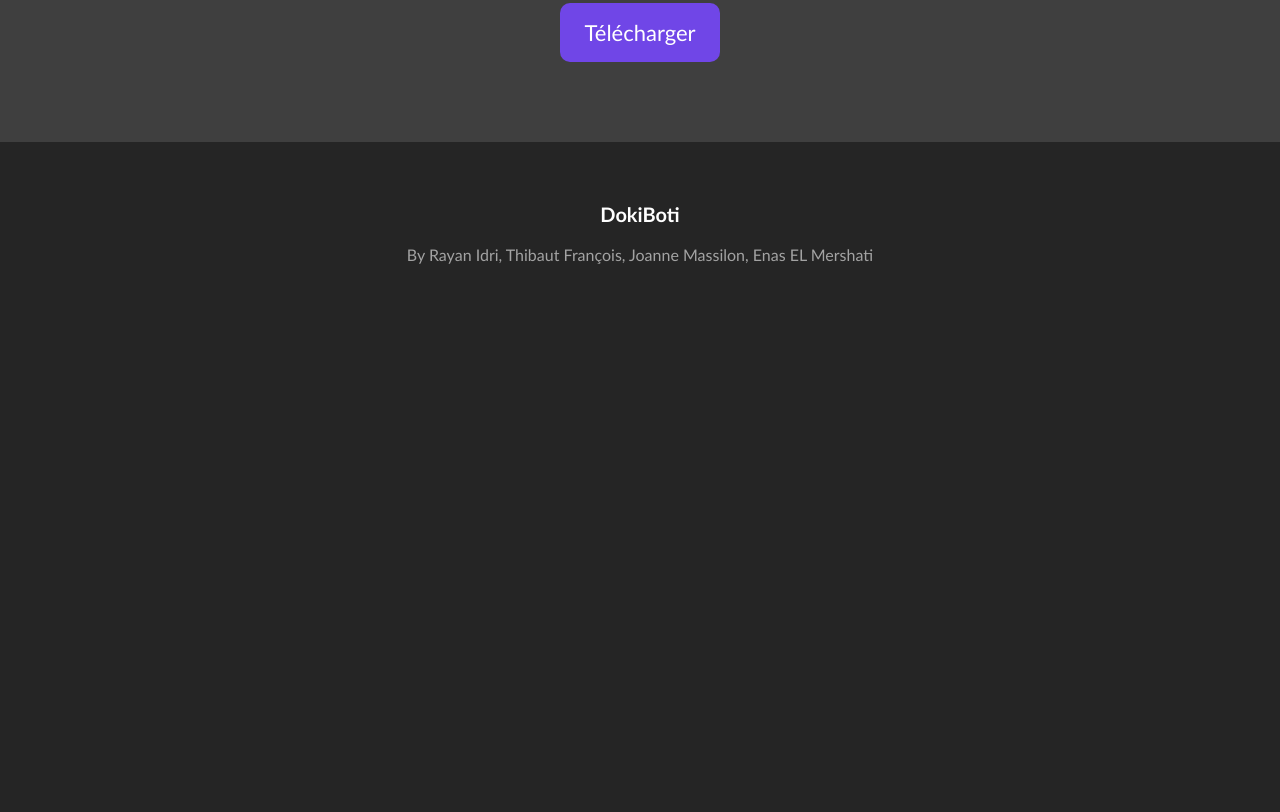
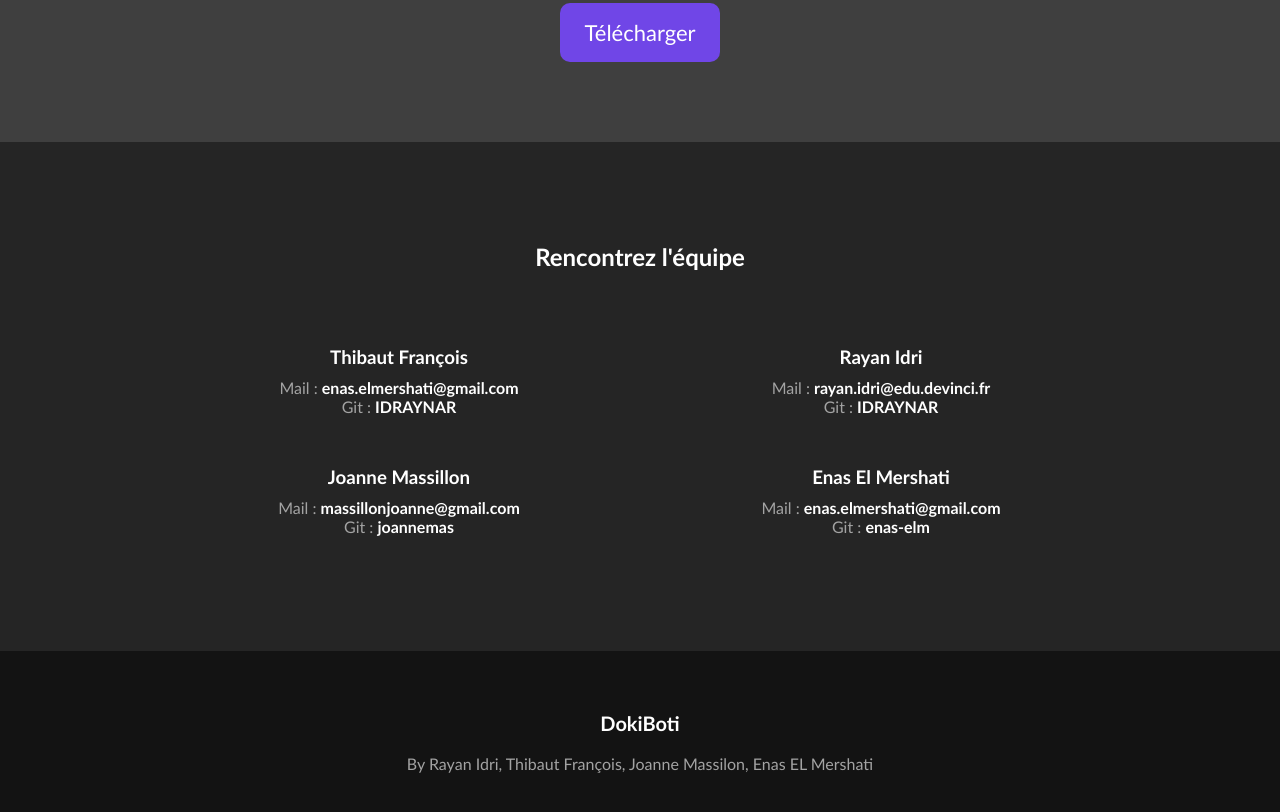
Before and after one commit to enas-elm/DokiBoti-Website, a plain HTML site: page index.html in a window 1280 px wide. Shown: the part 2544-3356 px from the top of the page. Before the commit the page ends 2868 px from the top, so only its background shows below. Drawn offline with Linux system fonts and the light colour scheme.

Commit message:
Add section

```diff
--- a/index.html
+++ b/index.html
@@ -153,6 +153,41 @@
 </div>
 
 
+<!-- ABOUT -->
+<div class="container" id="team">
+  <h2>Rencontrez l'équipe</h2>
+  <div class="div-content">
+
+    <div class="each-content">
+      <h3>Thibaut François</h3>
+      <p>Mail :  <a href="mailto:enas.elmershati@gmail.com" title="Envoyez-moi un mail" rel="me" target="_blank"><b>enas.elmershati@gmail.com</b></a> <br>
+        Git : <a href="https://github.com/IDRAYNAR" target="_blank"><b> IDRAYNAR</b></a></p>
+   </div>
+
+    <div class="each-content">
+      <h3>Rayan Idri</h3>
+      <p>Mail :  <a href="mailto:rayan.idri@edu.devinci.fr" title="Envoyez-moi un mail" rel="me" target="_blank"><b>rayan.idri@edu.devinci.fr</b></a> <br>
+        Git : <a href="https://github.com/IDRAYNAR" target="_blank"><b> IDRAYNAR</b></a></p>
+    </div>
+
+    <div class="each-content">
+      <h3>Joanne Massillon</h3>
+      <p>Mail :  <a href="mailto:massillonjoanne@gmail.com" title="Envoyez-moi un mail" rel="me" target="_blank"><b>massillonjoanne@gmail.com</b></a> <br>
+        Git : <a href="https://github.com/joannemas" target="_blank"><b> joannemas</b></a></p>
+    </div>
+
+    <div class="each-content">
+      <h3>Enas El Mershati</h3>
+      <p>Mail :  <a href="mailto:enas.elmershati@gmail.com" title="Envoyez-moi un mail" rel="me" target="_blank"><b>enas.elmershati@gmail.com</b></a> <br>
+        Git : <a href="https://github.com/enas-elm" target="_blank"><b> enas-elm</b></a></p>
+    </div>
+
+  </div>
+</div>
+
+
+
+
  <!-- FOOTER -->
 <footer>
     <p class="p-big"><b>DokiBoti</b></p><br>
--- a/scss/style.scss
+++ b/scss/style.scss
@@ -323,10 +323,50 @@ header{
 }
 
 
+// ABOUT
+#team{
+  background-color:$medium-gray;
+  color: $white;
+  h2{
+    text-align:center;
+    margin-bottom: 60px;
+  }
+
+  .div-content{
+    text-align:center;
+    display: flex;
+    margin: 0 auto;
+    gap: 20px;
+    flex-wrap: wrap;
+    justify-content: center;
+  }
+  a{
+    &:hover{
+      color: $color-primary;
+    }
+  }
+  .each-content{
+    padding: 15px;
+    text-align: center;
+    width: 40%;
+    min-width: 200px;
+    p{
+        text-align: center;
+    }
+  }
+
+  i{
+    margin-bottom: 20px;
+    font-size:60px !important;
+  }
+
+}
+
+
 
 // FOOTER
 footer{
-  background-color: $medium-gray;
+  background-color: $dark-gray;
   display:inline-block;
   width:auto;
   text-align:center;
```
Also changed, not shown: img/discord1.png (deleted), img/image002 - Copie.jpg (deleted), scss/style.css, 1 other file.
